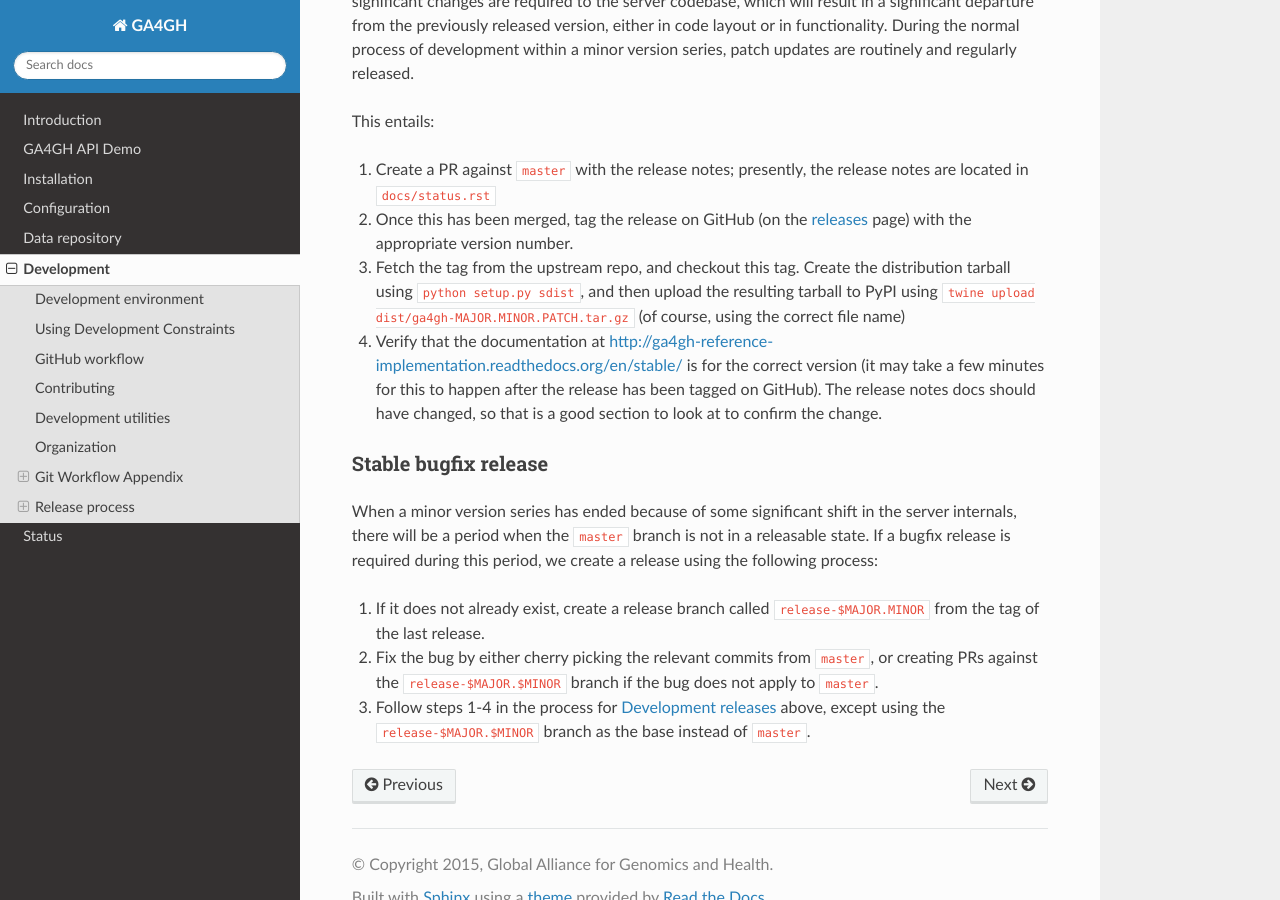
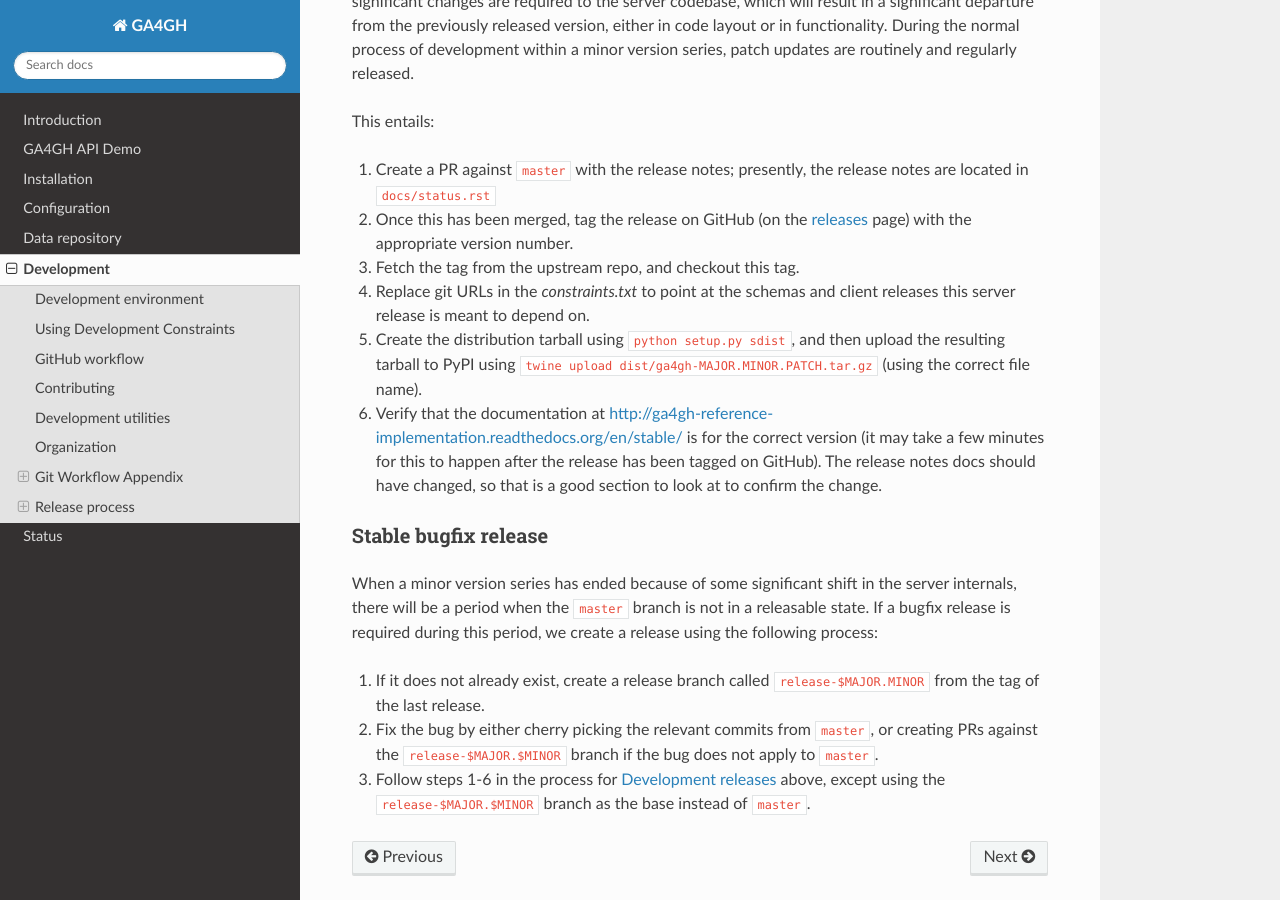
Before and after one commit to ga4gh/ga4gh-server, a Sphinx documentation site: the page built from docs/development.rst, in a window 1280 px wide and 900 px high, scrolled down 10034 px. Built offline with Sphinx 7.4.7 and the Read the Docs theme 2.0.0, drawn with Linux system fonts in a browser that asks for light colours.

Commit message:
Point at schemas-client/master

```diff
--- a/constraints.txt
+++ b/constraints.txt
@@ -24,5 +24,5 @@
 # ga4gh-client==0.1.0
 # ga4gh-schemas==0.1.0
 #
-git+git://github.com/david4096/ga4gh-client.git@protobuf31#egg=ga4gh_client
-git+git://github.com/david4096/schemas.git@pipfixes#egg=ga4gh_schemas
+git+git://github.com/ga4gh/ga4gh-client.git@master#egg=ga4gh_client
+git+git://github.com/ga4gh/schemas.git@master#egg=ga4gh_schemas
--- a/docs/development.rst
+++ b/docs/development.rst
@@ -559,12 +559,14 @@ This entails:
 2) Once this has been merged, tag the release on GitHub (on the `releases
    <https://github.com/ga4gh/server/releases>`_ page) with the
    appropriate version number.
-3) Fetch the tag from the upstream repo, and checkout this tag.  Create the
-   distribution tarball using ``python setup.py sdist``, and then upload the
-   resulting tarball to PyPI using ``twine upload
-   dist/ga4gh-MAJOR.MINOR.PATCH.tar.gz`` (of course, using the correct file
-   name)
-4) Verify that the documentation at
+3) Fetch the tag from the upstream repo, and checkout this tag.
+4) Replace git URLs in the `constraints.txt` to point at the schemas and
+   client releases this server release is meant to depend on.
+5) Create the distribution tarball using ``python setup.py sdist``, and then
+   upload the resulting tarball to PyPI using
+   ``twine upload dist/ga4gh-MAJOR.MINOR.PATCH.tar.gz`` (using
+   the correct file name).
+6) Verify that the documentation at
    http://ga4gh-reference-implementation.readthedocs.org/en/stable/
    is for the correct version (it may take a few minutes for this to
    happen after the release has been tagged on GitHub).  The release
@@ -585,6 +587,6 @@ we create a release using the following process:
 2) Fix the bug by either cherry picking the relevant commits
    from ``master``, or creating PRs against the ``release-$MAJOR.$MINOR``
    branch if the bug does not apply to ``master``.
-3) Follow steps 1-4 in the process for `Development releases`_ above,
+3) Follow steps 1-6 in the process for `Development releases`_ above,
    except using the ``release-$MAJOR.$MINOR`` branch as the base
    instead of ``master``.
```
